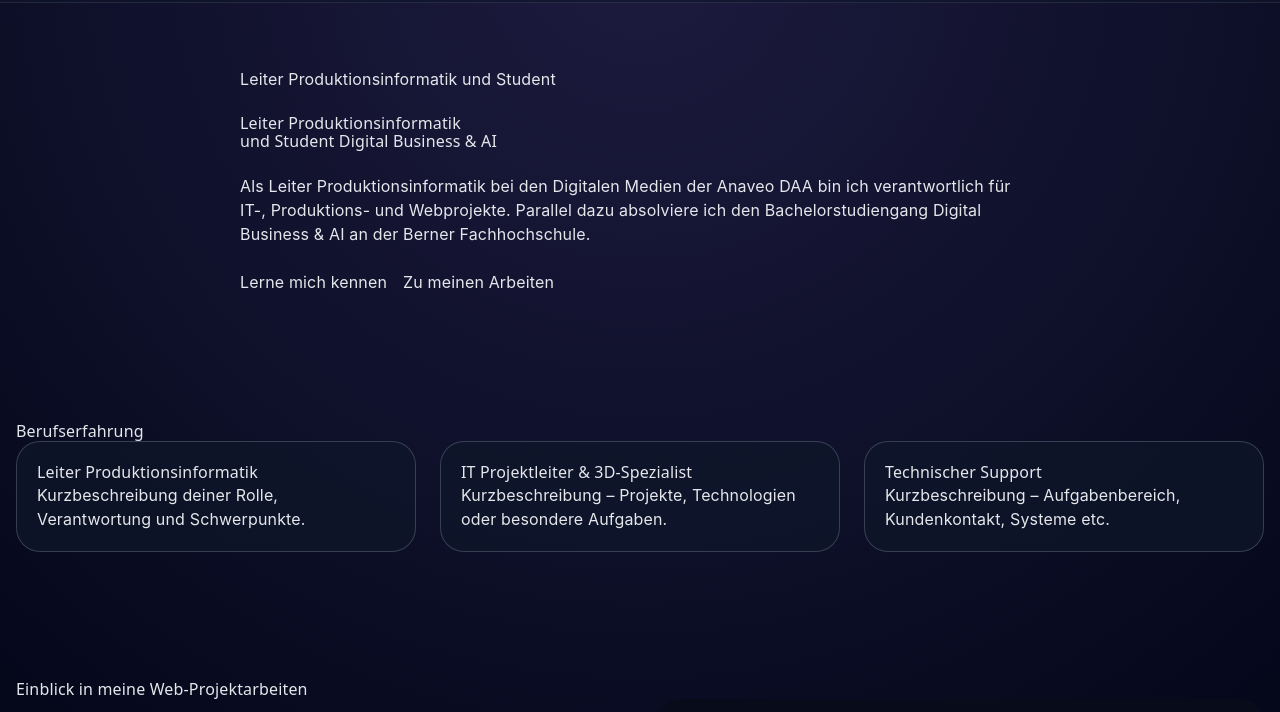
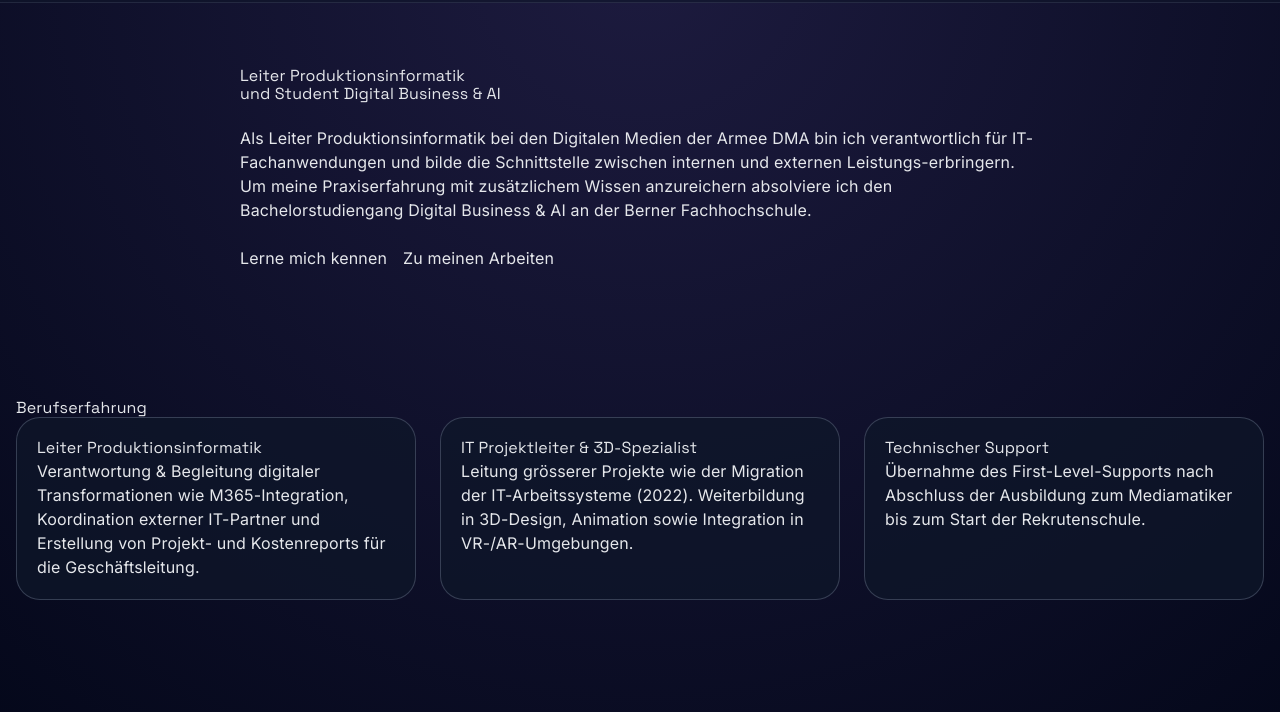
Before and after one commit to DMAWAM/portfolio, a plain HTML site: page index.html in a window 1280 px wide. Shown: the part 54-766 px from the top of the page. Drawn offline with nearby package versions, Linux system fonts and the light colour scheme.

Commit message:
Einfügen von Text & Integration Schriftarten

```diff
--- a/index.html
+++ b/index.html
@@ -4,6 +4,14 @@
     <meta charset="UTF-8" />
     <meta name="viewport" content="width=device-width, initial-scale=1.0" />
     <title>Michael Wasserfallen – Portfolio</title>
+
+    <!-- Google Fonts: Space Grotesk + Inter -->
+    <link rel="preconnect" href="https://fonts.googleapis.com">
+    <link rel="preconnect" href="https://fonts.gstatic.com" crossorigin>
+    <link href="https://fonts.googleapis.com/css2?family=Inter:wght@300;400;500;600;700&family=Space+Grotesk:wght@400;500;600;700&display=swap"
+          rel="stylesheet"
+    />
+
     <script src="https://cdn.tailwindcss.com"></script>
     <link rel="stylesheet" href="css/base.css">
     <link rel="stylesheet" href="css/layout.css">
@@ -31,18 +39,13 @@
     <!-- INTRO-BEREICH -->
     <section id="hero" aria-labelledby="hero-heading">
         <div class="hero-content">
-            <p class="hero-subtitle">
-                Leiter Produktionsinformatik und Student
-            </p>
             <h1 id="hero-heading">
                 Leiter Produktionsinformatik<br>
                 und Student Digital Business &amp; AI
             </h1>
 
             <p class="hero-text">
-                Als Leiter Produktionsinformatik bei den Digitalen Medien der Anaveo DAA bin ich verantwortlich für IT-,
-                Produktions- und Webprojekte. Parallel dazu absolviere ich den Bachelorstudiengang Digital Business &amp; AI
-                an der Berner Fachhochschule.
+                Als Leiter Produktionsinformatik bei den Digitalen Medien der Armee DMA bin ich verantwortlich für IT-Fachanwendungen und bilde die Schnittstelle zwischen internen und externen Leistungs-erbringern. Um meine Praxiserfahrung mit zusätzlichem Wissen anzureichern absolviere ich den Bachelorstudiengang Digital Business & AI an der Berner Fachhochschule.
             </p>
 
             <div class="hero-actions">
@@ -62,21 +65,21 @@
             <article class="experience-card">
                 <h3>Leiter Produktionsinformatik</h3>
                 <p>
-                    Kurzbeschreibung deiner Rolle, Verantwortung und Schwerpunkte.
+                    Verantwortung & Begleitung digitaler Transformationen wie M365-Integration, Koordination externer IT-Partner und Erstellung von Projekt- und Kostenreports für die Geschäftsleitung.
                 </p>
             </article>
 
             <article class="experience-card">
                 <h3>IT Projektleiter &amp; 3D-Spezialist</h3>
                 <p>
-                    Kurzbeschreibung – Projekte, Technologien oder besondere Aufgaben.
+                    Leitung grösserer Projekte wie der Migration der IT-Arbeitssysteme (2022). Weiterbildung in 3D-Design, Animation sowie Integration in VR-/AR-Umgebungen.
                 </p>
             </article>
 
             <article class="experience-card">
                 <h3>Technischer Support</h3>
                 <p>
-                    Kurzbeschreibung – Aufgabenbereich, Kundenkontakt, Systeme etc.
+                    Übernahme des First-Level-Supports nach Abschluss der Ausbildung zum Mediamatiker bis zum Start der Rekrutenschule.
                 </p>
             </article>
         </div>
@@ -125,8 +128,9 @@
 <footer class="site-footer">
     <section aria-label="Social Media">
         <ul class="social-links">
-            <li><a href="#" aria-label="LinkedIn">LinkedIn</a></li>
+            <li><a href="#" aria-label="Instagram">Instagram</a></li>
             <li><a href="#" aria-label="GitHub">GitHub</a></li>
+            <li><a href="#" aria-label="Email">Email</a></li>
         </ul>
     </section>
 
```
